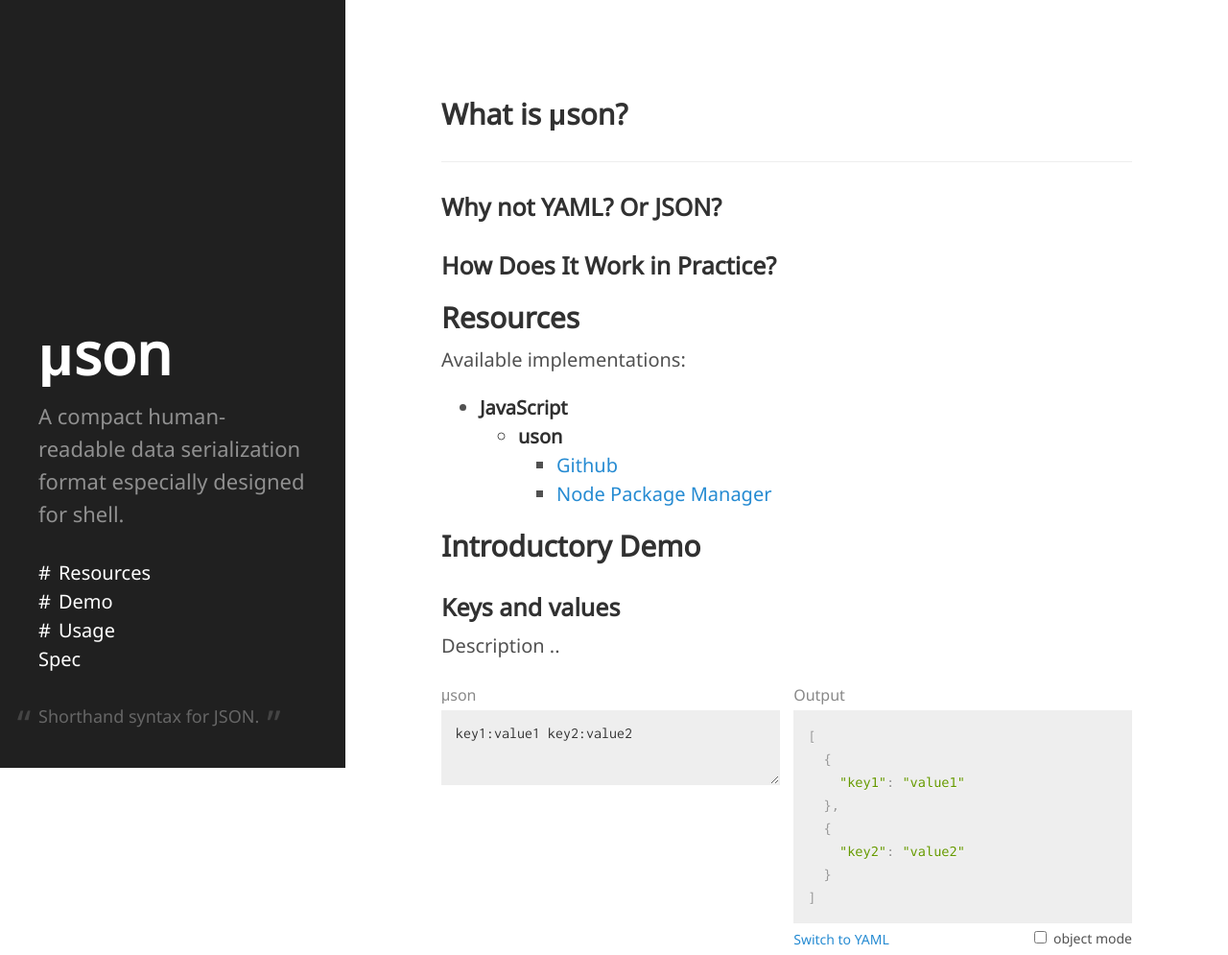
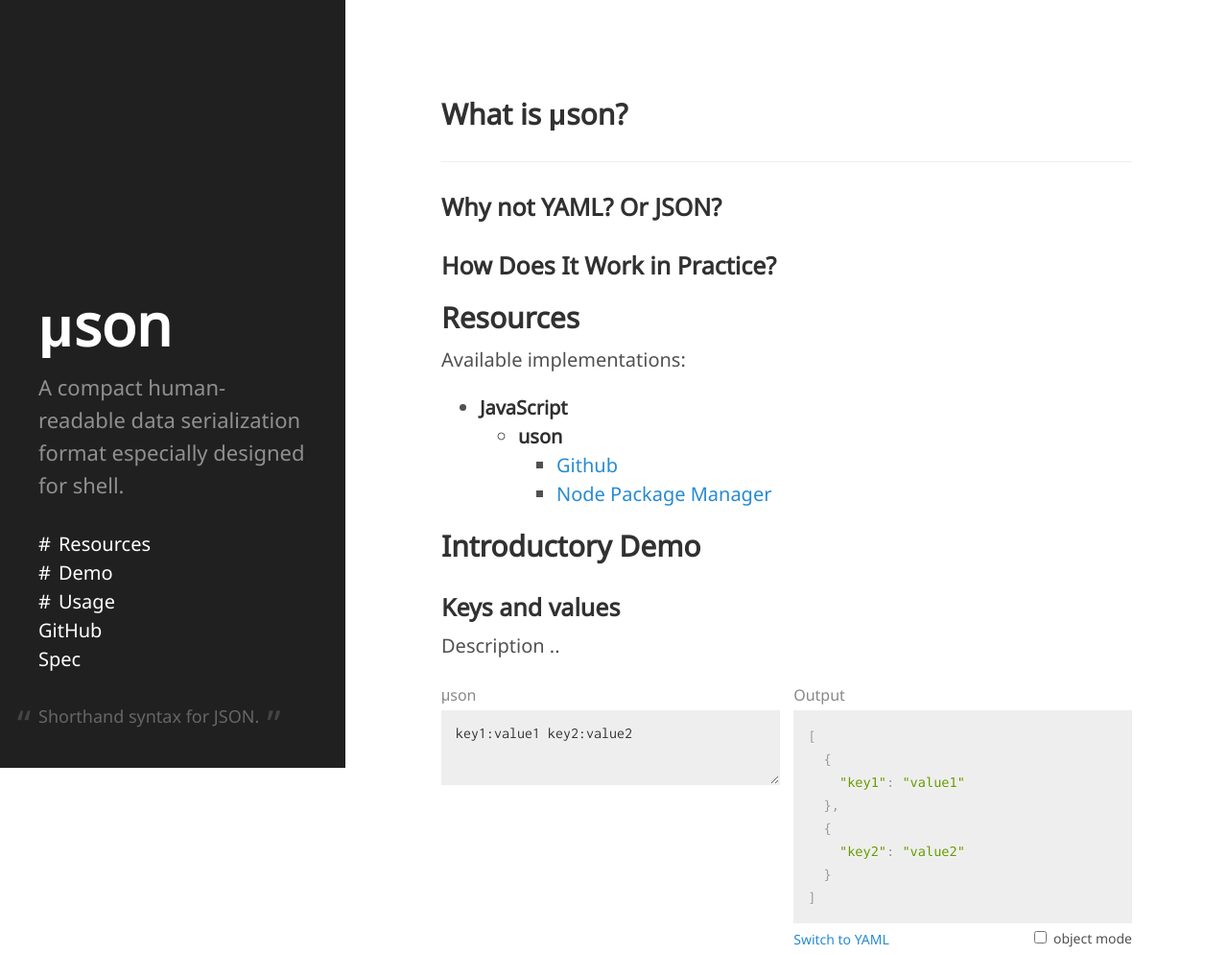
Before and after one commit to burningtree/uson-site, a website: page index.html in a window 1280 px wide. Shown: the top 995 px of the page at 96% size. Drawn offline with Linux system fonts and the light colour scheme.

Commit message:
Add link to Github

```diff
--- a/index.html
+++ b/index.html
@@ -44,6 +44,7 @@
       <li class="sidebar-nav-item sidebar-nav-hash"><a href="#resources">Resources</a></li>
       <li class="sidebar-nav-item sidebar-nav-hash"><a href="#demo">Demo</a></li>
       <li class="sidebar-nav-item sidebar-nav-hash"><a href="#usage">Usage</a></li>
+      <li class="sidebar-nav-item"><a href="https://github.com/burningtree/uson">GitHub</a></li>
       <li class="sidebar-nav-item"><a href="/">Spec</a></li>
     </ul>
     <p class="rear">Shorthand syntax for JSON.</p>
```
